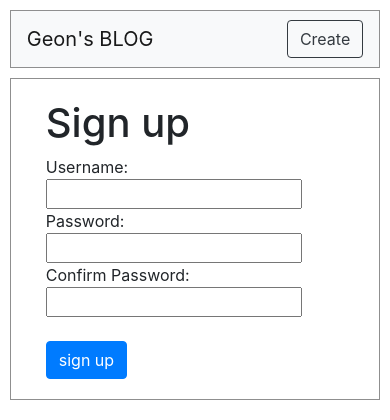
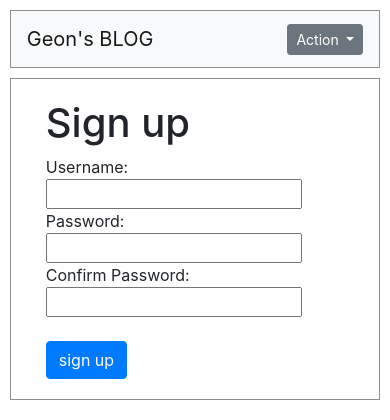
Before and after one commit to puddingii/django_blog_test, a Django app: page /accounts/signup/ in a window 390 px wide. Shown: the top 420 px of the page. Run offline with Django 3.2, Linux system fonts and the light colour scheme; some libraries are stand-ins or nearby versions.

Commit message:
external connect, modify html ....
settings.py => setting external connect
views.py => writing function is requiring head and content
base.html => add function at dropdown and add view of cureent customer ID

plan
add user account management
modify enroll.html(mobile view)
modify accounts app(add form.py)

```diff
--- a/geonyeongsite/blog/templates/base.html
+++ b/geonyeongsite/blog/templates/base.html
@@ -15,38 +15,67 @@
     <link rel="stylesheet" href="{% static 'css/main_style.css' %}">
 </head>
 <body>
+    <!--haed of blog-->
     <div id="wrap">
         <div class="header">
             <div class="row">
                 <div class="col">
                     <nav class="navbar navbar-expand-lg navbar-light bg-light">
                         <a class="navbar-brand" href="{%url 'home' %}">Geon's BLOG</a>
-                        <a class="small_create" href="{%url 'enroll' %}"><button type="button" class="btn btn-outline-dark">Create</button></a>
+                        <div class="btn-group small_create">
+                            <button class="btn btn-secondary btn-sm dropdown-toggle" type="button" data-toggle="dropdown" aria-haspopup="true" aria-expanded="false">
+                                Action
+                            </button>
+                            <div class="dropdown-menu">
+                                <a class="dropdown-item" href="{%url 'home' %}">Home</a>
+                                <a class="dropdown-item" href="{%url 'enroll' %}">Writing</a>
+                                {% if user.is_authenticated %}
+                                <a class="dropdown-item" href="{%url 'logout' %}">Logout</a>
+                                {% else %}
+                                <a class="dropdown-item" href="{%url 'login' %}">Login</a>
+                                {% endif %}
+                                <a class="dropdown-item" href="{%url 'signup' %}">Account</a>
+                            </div>
+                        </div>
+                        <!--
+                        <a class="small_create" href="{%url 'enroll' %}"><button type="button" class="btn btn-outline-dark">Create</button></a>-->
                     </nav>
                 </div>
 
             </div>
         </div>
 
+        <!--manage account & many function-->
         <div class="side_menu">
             <div class="card left_card">
                 <div class="card-body">
                     <h5 class="card-title">BLOG</h5>
                     <h6 class="card-subtitle mb-2 text-muted">project</h6>
-                    <p class="card-text left-card-text">Baek Geon Yeong</p>
+                    <p class="card-text left-card-text">
+                        {% if user.is_authenticated %}<b>{{user.username}}</b><br>is activating
+                        {% else %}No account
+                        {% endif %}
+                    </p>
                     <div class="btn-group">
                         <button class="btn btn-secondary btn-sm dropdown-toggle" type="button" data-toggle="dropdown" aria-haspopup="true" aria-expanded="false">
                             Action
                         </button>
                         <div class="dropdown-menu">
                             <a class="dropdown-item" href="{%url 'home' %}">Home</a>
-                            <a class="dropdown-item" href="{%url 'enroll' %}">Create</a>
+                            <a class="dropdown-item" href="{%url 'enroll' %}">Writing</a>
+                            {% if user.is_authenticated %}
+                            <a class="dropdown-item" href="{%url 'logout' %}">Logout</a>
+                            {% else %}
+                            <a class="dropdown-item" href="{%url 'login' %}">Login</a>
+                            {% endif %}
+                            <a class="dropdown-item" href="{%url 'signup' %}">Account</a>
                         </div>
                     </div>
                 </div>
             </div>
         </div>
 
+        <!--main content of blog-->
         <div class="main_content">
             {% block content %}{% endblock %}
         </div>
--- a/geonyeongsite/blog/views.py
+++ b/geonyeongsite/blog/views.py
@@ -1,6 +1,7 @@
 from django.shortcuts import render, get_object_or_404, redirect
 from django.utils import timezone
 from django.core.paginator import Paginator
+from django.contrib.auth.decorators import login_required
 from .models import Blog
 from .form import BlogPost
 
@@ -14,6 +15,7 @@ def home(request):
     return render(request, 'blog/home.html', {'blogs':blogs, 'posts':posts})
 
 #write post
+@login_required
 def enroll(request):
     if request.method=="POST":
         form = BlogPost(request.POST)
--- a/geonyeongsite/geonyeongsite/settings.py
+++ b/geonyeongsite/geonyeongsite/settings.py
@@ -26,7 +26,7 @@ SECRET_KEY = '73bz*eit%r8fc=h0du^7+(y__p=!a$&9g*xmql)m-465aq*x#^'
 # SECURITY WARNING: don't run with debug turned on in production!
 DEBUG = True
 
-ALLOWED_HOSTS = []
+ALLOWED_HOSTS = ['*']
 
 
 # Application definition
```
Also changed, not shown: geonyeongsite/db.sqlite3.
